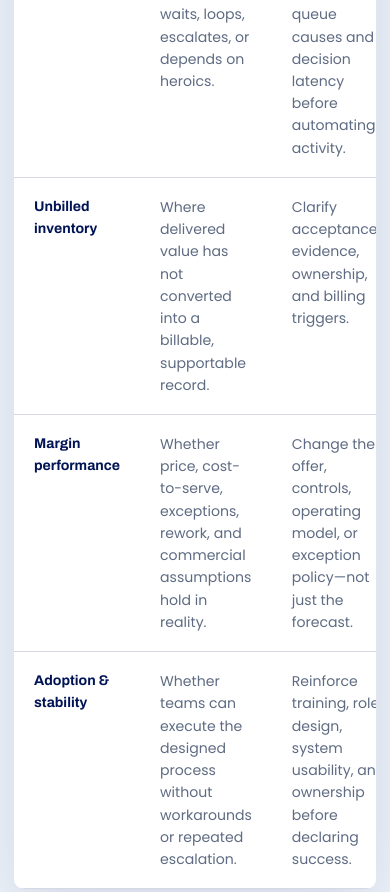
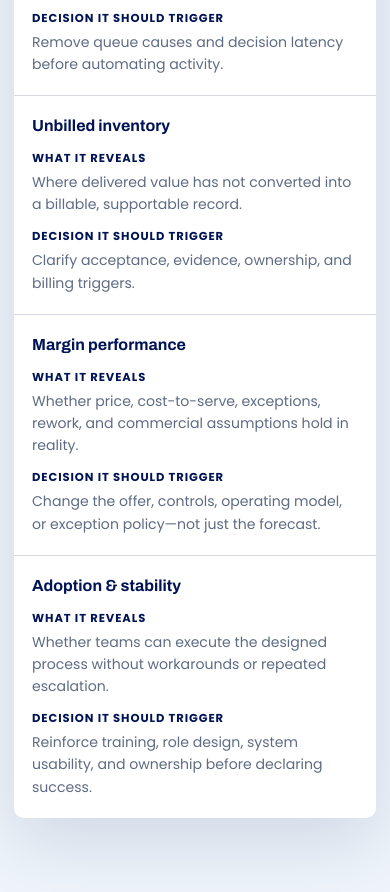
Before and after one commit to russelldudek/nwn, a website: page index.html in a window 390 px wide. Shown: the part 9394-10286 px from the top of the page. Drawn offline with Linux system fonts and the light colour scheme.

Commit message:
fix: stack KPI rows into labeled mobile reading sequences

```diff
--- a/styles/readability-audit-fixes.css
+++ b/styles/readability-audit-fixes.css
@@ -202,10 +202,71 @@
     line-height: 1.5;
   }
 
-  .kpi-table {
+  /* Tables become labeled reading sequences on small screens; no hidden columns or horizontal scrolling. */
+  .kpi-table,
+  .kpi-table tbody,
+  .kpi-table tr,
+  .kpi-table td {
+    display: block;
     width: 100%;
     max-width: 100%;
     min-width: 0;
+  }
+
+  .kpi-table {
+    overflow: visible;
+    border-radius: 10px;
+  }
+
+  .kpi-table thead {
+    display: none;
+  }
+
+  .kpi-table tr {
+    padding: 20px 18px;
+    border-bottom: 1px solid var(--line);
+  }
+
+  .kpi-table tr:last-child {
+    border-bottom: 0;
+  }
+
+  .kpi-table td,
+  .kpi-table td:first-child {
+    width: 100%;
+    padding: 0;
+    border: 0;
+  }
+
+  .kpi-table td:first-child {
+    margin-bottom: 14px;
+    font-size: 1rem;
+    line-height: 1.3;
+  }
+
+  .kpi-table td:nth-child(2),
+  .kpi-table td:nth-child(3) {
+    margin-top: 14px;
+  }
+
+  .kpi-table td:nth-child(2)::before,
+  .kpi-table td:nth-child(3)::before {
+    display: block;
+    margin-bottom: 5px;
+    color: var(--nwn-navy);
+    font-size: .72rem;
+    line-height: 1.3;
+    font-weight: 700;
+    letter-spacing: .08em;
+    text-transform: uppercase;
+  }
+
+  .kpi-table td:nth-child(2)::before {
+    content: 'What it reveals';
+  }
+
+  .kpi-table td:nth-child(3)::before {
+    content: 'Decision it should trigger';
   }
 
   .doc-meta-row {
```
